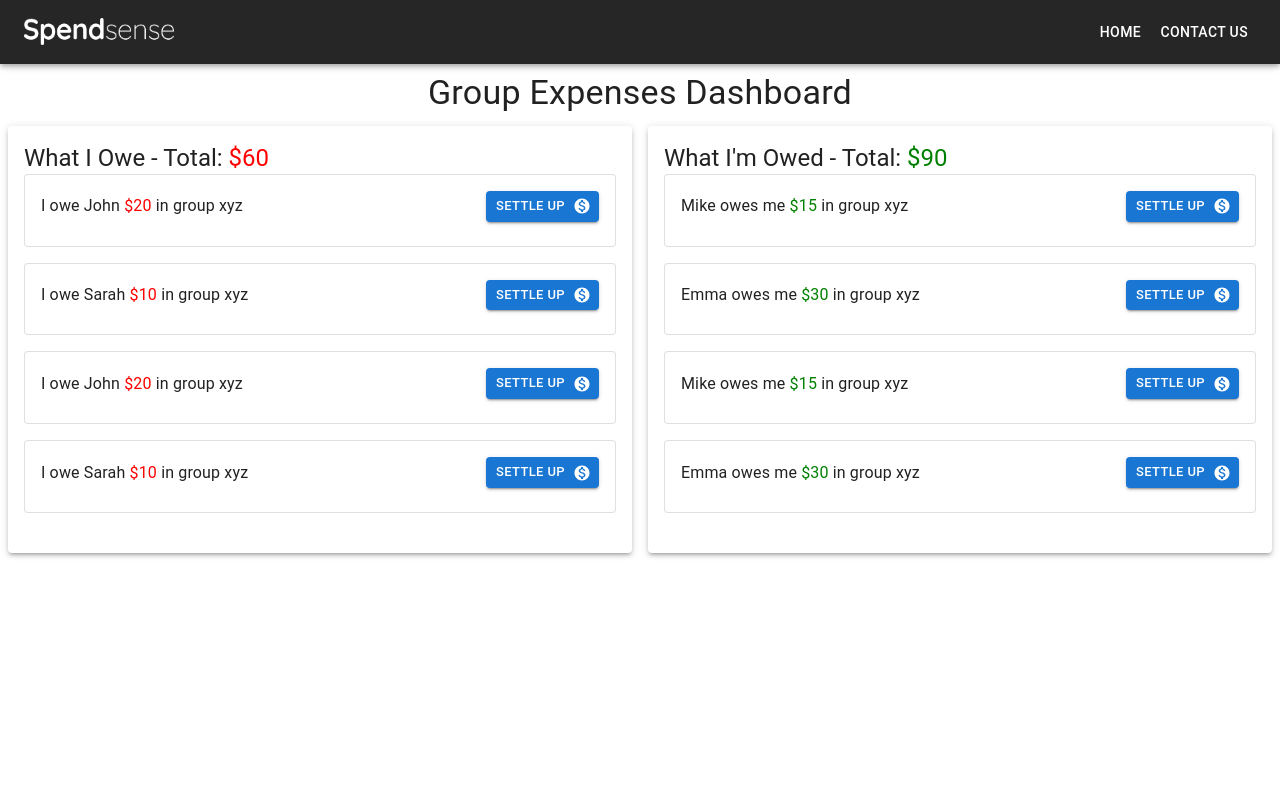
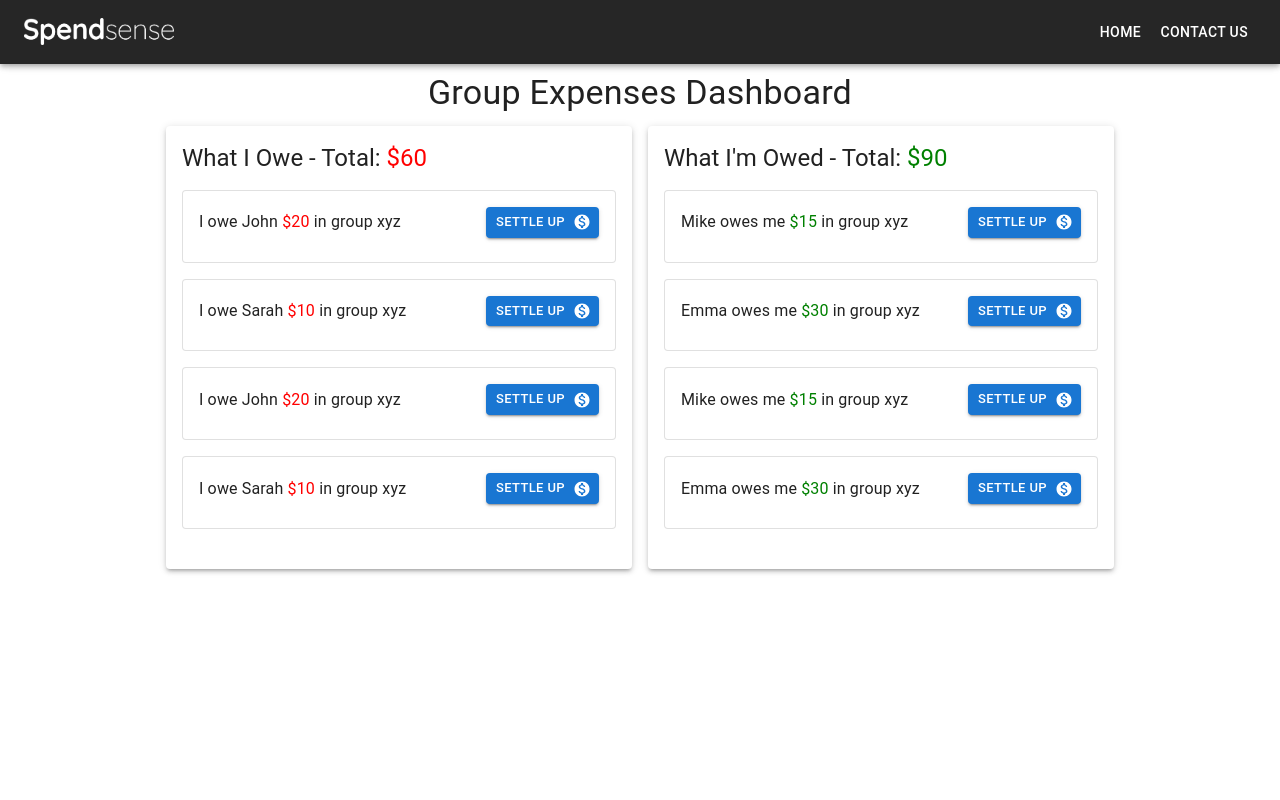
Before and after one commit to sagarshah97/spendsense, a React (Create React App) app in the folder frontend/: page /GroupExpenseDashboard in a window 1280 px wide. Shown: the top 800 px of the page. Built offline with nearby package versions, Linux system fonts and the light colour scheme.

Commit message:
Group Expense Dashboard updated

```diff
--- a/frontend/src/views/GroupExpensesDashboard/index.js
+++ b/frontend/src/views/GroupExpensesDashboard/index.js
@@ -43,7 +43,7 @@ const GroupExpenseDashboard = () => {
   };
 
   return (
-    <div>
+    <div style={{ maxWidth: "75%", margin: "0 auto" }}>
       <Typography variant="h4" align="center" gutterBottom>
         Group Expenses Dashboard
       </Typography>
@@ -51,7 +51,7 @@ const GroupExpenseDashboard = () => {
         <Grid item xs={12} sm={6}>
           <Card elevation={3}>
             <CardContent>
-              <Typography variant="h5">
+              <Typography variant="h5" sx={{ paddingBottom: 2 }}>
                 What I Owe - Total:{" "}
                 <span style={{ color: "red" }}>${totalOwe}</span>
               </Typography>
@@ -97,7 +97,7 @@ const GroupExpenseDashboard = () => {
         <Grid item xs={12} sm={6}>
           <Card elevation={3}>
             <CardContent>
-              <Typography variant="h5">
+              <Typography variant="h5" sx={{ paddingBottom: 2 }}>
                 What I'm Owed - Total:{" "}
                 <span style={{ color: "green" }}>${totalOwed}</span>
               </Typography>
```
